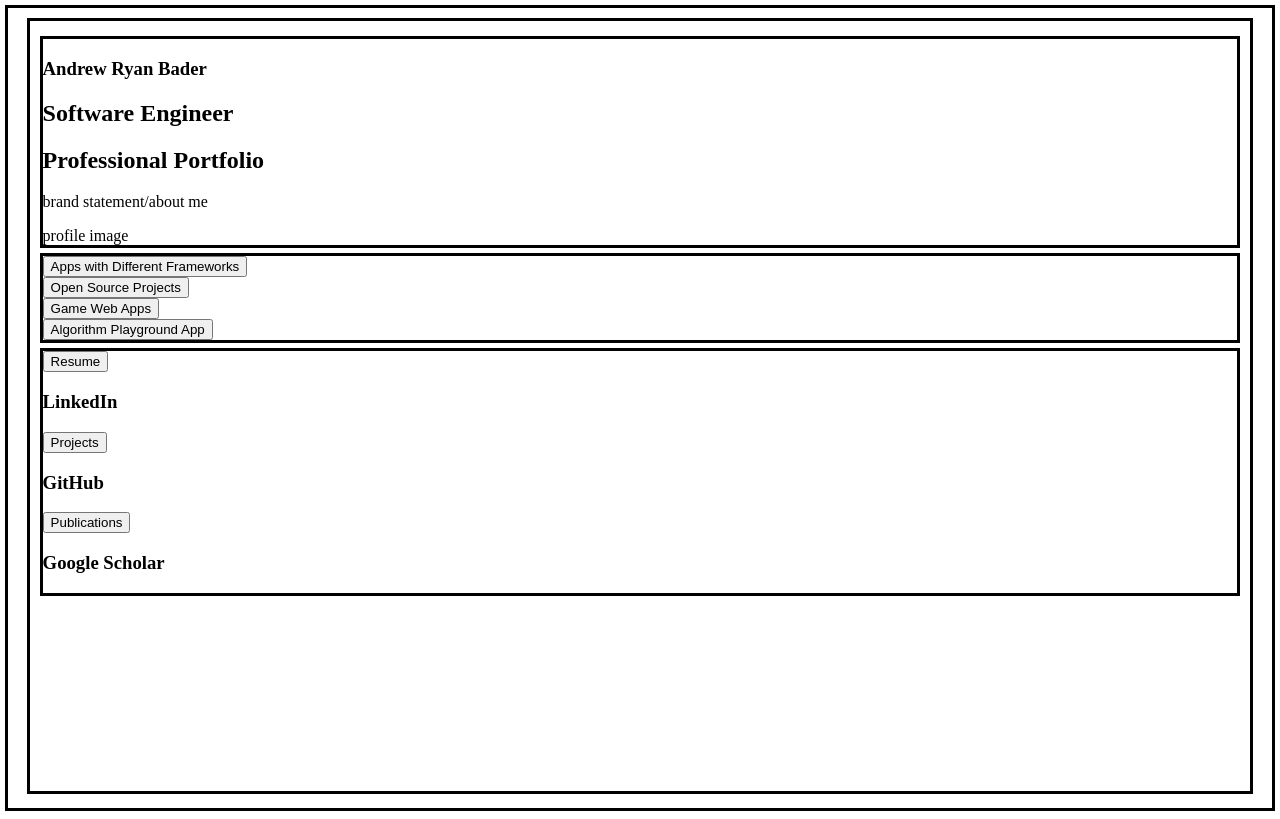
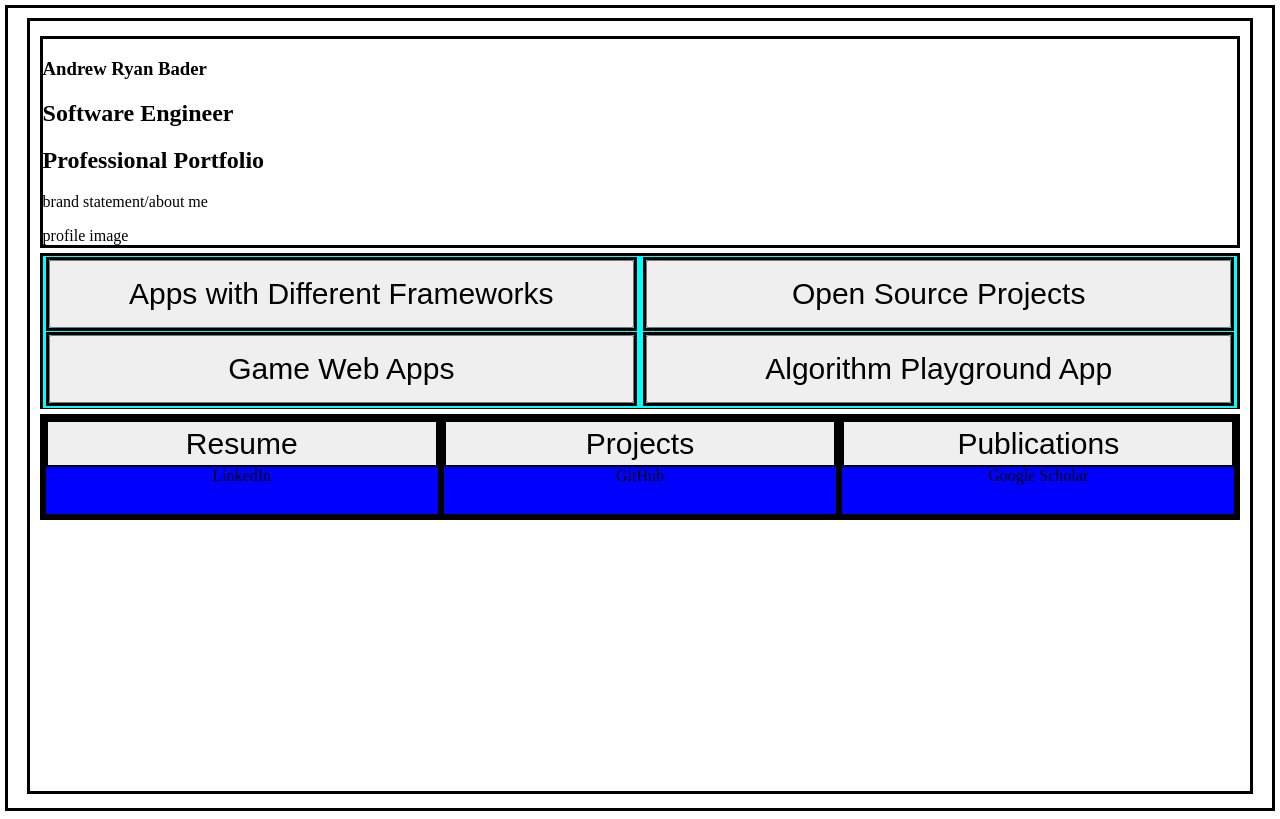
Before and after one commit to AndrewRBader/Portfolio, a React (Create React App) app: page / in a window 1280 px wide. Built offline with nearby package versions, Linux system fonts and the light colour scheme.

Commit message:
style added

```diff
--- a/src/components/footer.js
+++ b/src/components/footer.js
@@ -1,30 +1,22 @@
+import '../styles/footerStyles.css';
+
 function Footer(){
     return(
         <>
-            <section className = "Academic-Work Background">
-                <div className = "resume-page-button">
-                    <button>Resume</button>
-                </div>
-                <div className = "linkedin-link">
-                    <h3 id = "linkedin-link">LinkedIn</h3>
-                </div>
-            </section>
-            <section className = "projects">
-                <div className = "project-page-button">
-                    <button>Projects</button>
-                </div>
-                <div className = "github-link">
-                    <h3 id = "github-link">GitHub</h3>
-                </div>
-            </section>
-            <section className = "publications">
-                <div className = "publications-page-button">
-                    <button>Publications</button>
-                </div>
-                <div className = "googleScholar-link">
-                    <h3 id = "googleScholar-link">Google Scholar</h3>
-                </div>
-            </section>
+            <main id = "footer">
+                <span className = "academic-professional-background">
+                    <button className = "footer-button">Resume</button>
+                    <a class = "linkedin link">LinkedIn</a>
+                </span>
+                <span className = "projects">
+                    <button className = "footer-button">Projects</button>
+                    <a class = "github link">GitHub</a>
+                </span>
+                <span className = "publications">
+                    <button className = "footer-button">Publications</button>
+                    <a class = "google-scholar link">Google Scholar</a>
+                </span>
+            </main>
         </>
     )
 }
--- a/src/components/nav.js
+++ b/src/components/nav.js
@@ -1,27 +1,23 @@
+import '../styles/navStyles.css'
+
 function Nav(){
     return(
         <>
-            <section className = "frameworks-tech">
-                <div>
-                    <a><button>Apps with Different Frameworks</button></a>
-                </div>
-            </section>
-            <section className = "open-source-projects">
-                <div>
-                    <a><button>Open Source Projects</button></a>
-                </div>
-            </section>
-            <section className = "game-apps">
-                <div>
-                    <a><button>Game Web Apps</button></a>
-                </div>
-            </section>
-            <section className = "algorithms-playground">
-                <div>
+            <main id = "nav-main">
+                <span className = "frameworks-tech nav-span">
+                    <a><button class = "nav-button">Apps with Different Frameworks</button></a>
+                </span>
+                <span className = "open-source-projects nav-span">
+                    <a><button class = "nav-button">Open Source Projects</button></a>
+                </span>
+                <span className = "game-apps nav-span">
+                    <a><button class = "nav-button">Game Web Apps</button></a>
+                </span>
+                <span className = "algorithms-playground nav-span">
                     <a href = "https://algorithms-playground-bader.herokuapp.com/" target = "_blank" rel="noreferrer">
-                        <button>Algorithm Playground App</button></a>
-                </div>
-            </section>
+                        <button class = "nav-button">Algorithm Playground App</button></a>
+                </span>
+            </main>
         </>
     )
 }
--- a/src/styles/app.css
+++ b/src/styles/app.css
@@ -9,13 +9,22 @@
 
 .header{
     margin-top: 5px;
-    border-style:solid;
+    border-style: solid;
 }
+
 .nav{
     margin-top: 5px;
-    border-style:solid;
+    border-style: solid;
+    height: 20%;
 }
+
+@media only screen and (max-width: 649px) {
+    .nav {
+        height: 50%;
+    }
+}
+
 .footer{
     margin-top: 5px;
-    border-style:solid;
+    border-style: solid;
 }
--- /dev/null
+++ b/src/styles/footerStyles.css
@@ -0,0 +1,42 @@
+#footer {
+    display: flex;
+    justify-content: center;
+    background-color: blue;
+    text-align: center;
+    height: 100px
+}
+
+.academic-professional-background {
+    display: flex;
+    flex-direction: column;
+    width: 33%;
+    border-style: solid;
+}
+
+.projects {
+    display: flex;
+    flex-direction: column;
+    width: 33%;
+    border-style: solid;
+}
+
+.publications {
+    display: flex;
+    flex-direction: column;
+    width: 33%;
+    border-style: solid;
+}
+
+.footer-button{
+    border-style: solid;
+    font-size: 30px;
+    height: 50%;
+    overflow-wrap: break-word;
+    overflow: scroll;
+}
+
+@media only screen and (max-width: 649px) {
+    .footer-button {
+        font-size: 20px;
+    }
+}
--- /dev/null
+++ b/src/styles/navStyles.css
@@ -0,0 +1,38 @@
+#nav-main{
+    background-color: aqua;
+    height: 100%;
+    display: flex;
+    flex-direction: row;
+    flex-wrap: wrap;
+    overflow: scroll;
+    padding-bottom: 2px;
+}
+
+.nav-span {
+    width: 49%;
+    border-style: solid;
+    margin:auto;
+    height: 45%;
+}
+
+@media only screen and (max-width: 649px) {
+
+    #nav-main {
+        padding-bottom: 0px;
+    }
+
+    .nav-span {
+        width: 99%;
+        height: 25%;
+    }
+}
+
+.nav-button{
+    overflow-wrap: break-word;
+    overflow: scroll;
+    height: 100%;
+    width: 100%;
+    font-size: 30px;
+    flex-wrap: wrap;
+    overflow: scroll;
+}
```
